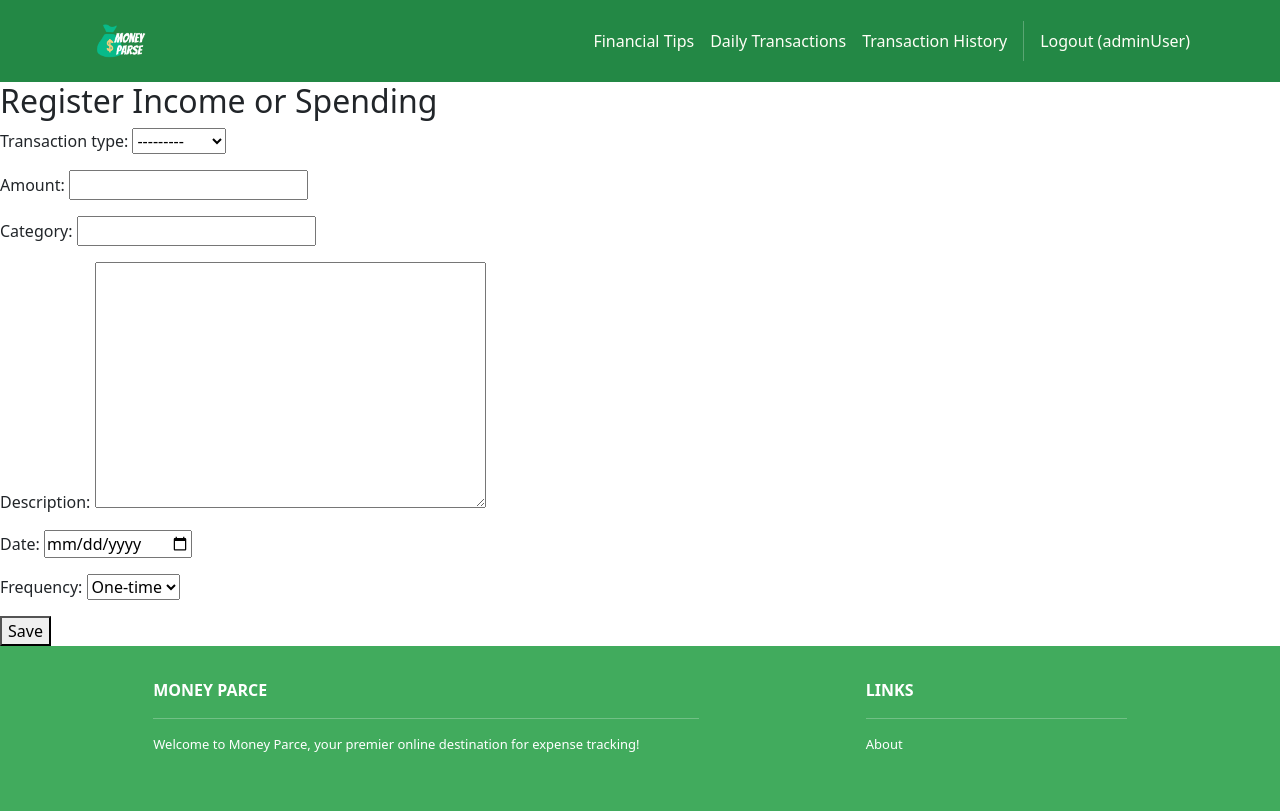
After one commit to kshiraas000/moneyParce, a Django app: page /register-income-spending/ in a window 1280 px wide. The commit adds this page. Run offline with Django 5.2, Linux system fonts and the light colour scheme; a user stored in the database is signed in; some libraries are stand-ins or nearby versions.

Commit message:
Created register income/spending page

```diff
--- a/moneyParce/settings.py
+++ b/moneyParce/settings.py
@@ -43,7 +43,8 @@ INSTALLED_APPS = [
     'accounts',
     'user_transactions',
     'budgets',
-    'reports'
+    'reports',
+    'register_income_spending',
 ]
 
 MIDDLEWARE = [
@@ -131,8 +132,7 @@ STATIC_URL = "static/"
 DEFAULT_AUTO_FIELD = "django.db.models.BigAutoField"
 STATICFILES_DIRS = [
     BASE_DIR / 'moneyParce/static/',
-]   # aedan chapter 3
+]
 
 MEDIA_ROOT = os.path.join(BASE_DIR, 'media')
 MEDIA_URL = '/media/'
-#misha chapter 5
--- a/moneyParce/templates/base.html
+++ b/moneyParce/templates/base.html
@@ -24,8 +24,8 @@
         <div class="collapse navbar-collapse" id="navbarNavAltMarkup">
           <div class="navbar-nav ms-auto navbar-ml">
             <a class="nav-link" href="{% url 'home.about' %}">Financial Tips</a>
-            <a class="nav-link" href="{% url 'add_transaction' %}">Daily Transactions</a>
-            <a class="nav-link" href="{% url 'transactions_list' %}">Transaction History</a>
+            <a class="nav-link" href="{% url 'user_transactions:add_transaction' %}">Daily Transactions</a>
+            <a class="nav-link" href="{% url 'user_transactions:transactions_list' %}">Transaction History</a>
             <div class="vr bg-white mx-2 d-none d-lg-block"></div>
 
             {% if user.is_authenticated %}
--- a/moneyParce/urls.py
+++ b/moneyParce/urls.py
@@ -26,7 +26,9 @@ urlpatterns = [
 
     path('accounts/', include('accounts.urls')),
 
-    path('transactions/', include('user_transactions.urls')),
+    path('transactions/', include('user_transactions.urls', namespace='user_transactions')),
+
+    path('register-income-spending/', include('register_income_spending.urls')),
 ]
 urlpatterns += static(settings.MEDIA_URL,
     document_root=settings.MEDIA_ROOT)
--- /dev/null
+++ b/register_income_spending/forms.py
@@ -0,0 +1,17 @@
+from django import forms
+from .models import PlannedTransaction
+
+class PlannedTransactionForm(forms.ModelForm):
+    class Meta:
+        model = PlannedTransaction
+        fields = [
+            'transaction_type',
+            'amount',
+            'category',
+            'description',
+            'date',
+            'frequency',
+        ]
+        widgets = {
+            'date': forms.DateInput(attrs={'type': 'date'})
+        }
--- /dev/null
+++ b/register_income_spending/models.py
@@ -0,0 +1,25 @@
+from django.db import models
+from django.contrib.auth.models import User
+
+FREQUENCY_CHOICES = [
+    ('one-time', 'One-time'),
+    ('weekly', 'Weekly'),
+    ('biweekly', 'Biweekly'),
+    ('monthly', 'Monthly'),
+    ('custom', 'Custom'),
+]
+
+TRANSACTION_TYPE_CHOICES = [
+    ('income', 'Income'),
+    ('spending', 'Spending'),
+]
+
+class PlannedTransaction(models.Model):
+    user = models.ForeignKey(User, on_delete=models.CASCADE)
+    transaction_type = models.CharField(max_length=10, choices=TRANSACTION_TYPE_CHOICES)
+    amount = models.DecimalField(max_digits=10, decimal_places=2)
+    category = models.CharField(max_length=50)
+    description = models.TextField(blank=True)
+    date = models.DateField()
+    frequency = models.CharField(max_length=10, choices=FREQUENCY_CHOICES, default='one-time')
+    created_at = models.DateTimeField(auto_now_add=True)
--- /dev/null
+++ b/register_income_spending/templates/register_income_spending/register_income_spending.html
@@ -0,0 +1,10 @@
+{% extends 'base.html' %}
+
+{% block content %}
+  <h2>Register Income or Spending</h2>
+  <form method="POST">
+    {% csrf_token %}
+    {{ form.as_p }}
+    <button type="submit">Save</button>
+  </form>
+{% endblock %}
--- /dev/null
+++ b/register_income_spending/urls.py
@@ -0,0 +1,6 @@
+from django.urls import path
+from . import views
+app_name = 'register_income_spending'
+urlpatterns = [
+    path('', views.register_income_spending, name='register_income_spending'),
+]
--- /dev/null
+++ b/register_income_spending/views.py
@@ -0,0 +1,30 @@
+from django.shortcuts import render, redirect
+from .forms import PlannedTransactionForm
+from django.contrib.auth.decorators import login_required
+from user_transactions.models import Transaction
+
+@login_required
+def register_income_spending(request):
+    if request.method == 'POST':
+        form = PlannedTransactionForm(request.POST)
+        if form.is_valid():
+            planned = form.save(commit=False)
+            planned.user = request.user
+            planned.save()
+
+            # Create a corresponding Transaction
+            transaction_category = 'Income' if planned.transaction_type == 'income' else 'Expense'
+
+            Transaction.objects.create(
+                user=request.user,
+                category=transaction_category,
+                amount=planned.amount,
+                description=planned.description,
+                date=planned.date
+            )
+
+            return redirect('user_transactions:transactions_list')
+    else:
+        form = PlannedTransactionForm()
+
+    return render(request, 'register_income_spending/register_income_spending.html', {'form': form})
--- a/transactions/templates/views.py
+++ b/transactions/views.py
@@ -1,5 +1,4 @@
 from django.shortcuts import render, redirect
-from .models import Transaction
 from .forms import TransactionForm
 
 def add_transaction(request):
@@ -9,7 +8,7 @@ def add_transaction(request):
             transaction = form.save(commit=False)
             transaction.user = request.user
             transaction.save()
-            return redirect('transactions')
+            return redirect('user_transactions')
     else:
         form = TransactionForm()
-    return render(request, 'transactions/add_transaction.html', {'form': form})
+    return render(request, 'user_transactions/add_transaction.html', {'form': form})
--- a/user_transactions/models.py
+++ b/user_transactions/models.py
@@ -1,5 +1,6 @@
 from django.db import models
 from django.contrib.auth.models import User
+from datetime import date
 
 class Transaction(models.Model):
     user = models.ForeignKey(User, on_delete=models.CASCADE)
@@ -11,7 +12,7 @@ class Transaction(models.Model):
     )
     category = models.CharField(max_length=100)
     description = models.TextField(blank=True)
-    date = models.DateField()
+    date = models.DateField(default=date.today)
 
     def __str__(self):
         return f"{self.user.username} - {self.amount} on {self.date}"
--- a/user_transactions/templates/transactions/transactions_list.html
+++ b/user_transactions/templates/user_transactions/transactions_list.html
@@ -25,9 +25,9 @@
           <td>{{ transaction.category }}</td>
           <td>{{ transaction.description }}</td>
           <td>
-            <a href="{% url 'edit_transaction' transaction.id %}" class="btn btn-sm btn-outline-primary me-2">Edit</a>
-            <a href="{% url 'delete_transaction' transaction.id %}" class="btn btn-sm btn-outline-danger" onclick="return confirm('Are you sure you want to delete this transaction?');">Delete</a>
-          </td>
+            <a href="{% url 'user_transactions:edit_transaction' transaction.id %}" class="btn btn-sm btn-outline-primary me-2">Edit</a>
+            <a href="{% url 'user_transactions:delete_transaction' transaction.id %}" class="btn btn-sm btn-outline-danger" onclick="return confirm('Are you sure you want to delete this transaction?');">Delete</a>
+        </td>
         </tr>
         {% empty %}
         <tr>
--- a/user_transactions/urls.py
+++ b/user_transactions/urls.py
@@ -1,6 +1,6 @@
 from django.urls import path
 from . import views
-
+app_name = 'user_transactions'
 urlpatterns = [
     path('add/', views.add_transaction, name='add_transaction'),
     path('list/', views.transactions_list, name='transactions_list'),
```
Also changed, not shown: home/templates/home/index.html (+11 -2 lines), user_transactions/views.py (+10 -6 lines), db.sqlite3, transactions/models.py (renamed from transactions/templates/models.py), user_transactions/templates/user_transactions/add_transaction.html (renamed from user_transactions/templates/transactions/add_transaction.html), user_transactions/templates/user_transactions/edit_transactions.html (renamed from user_transactions/templates/transactions/edit_transactions.html).
